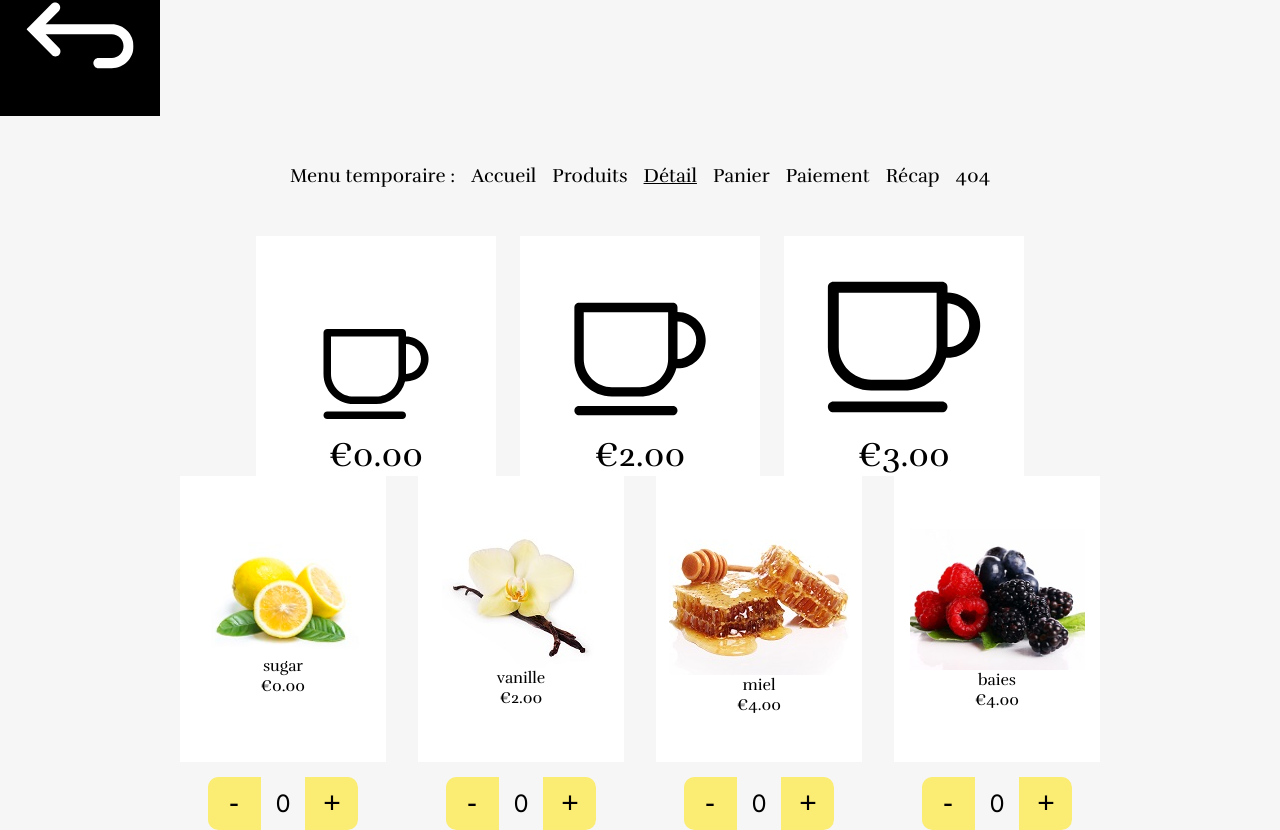
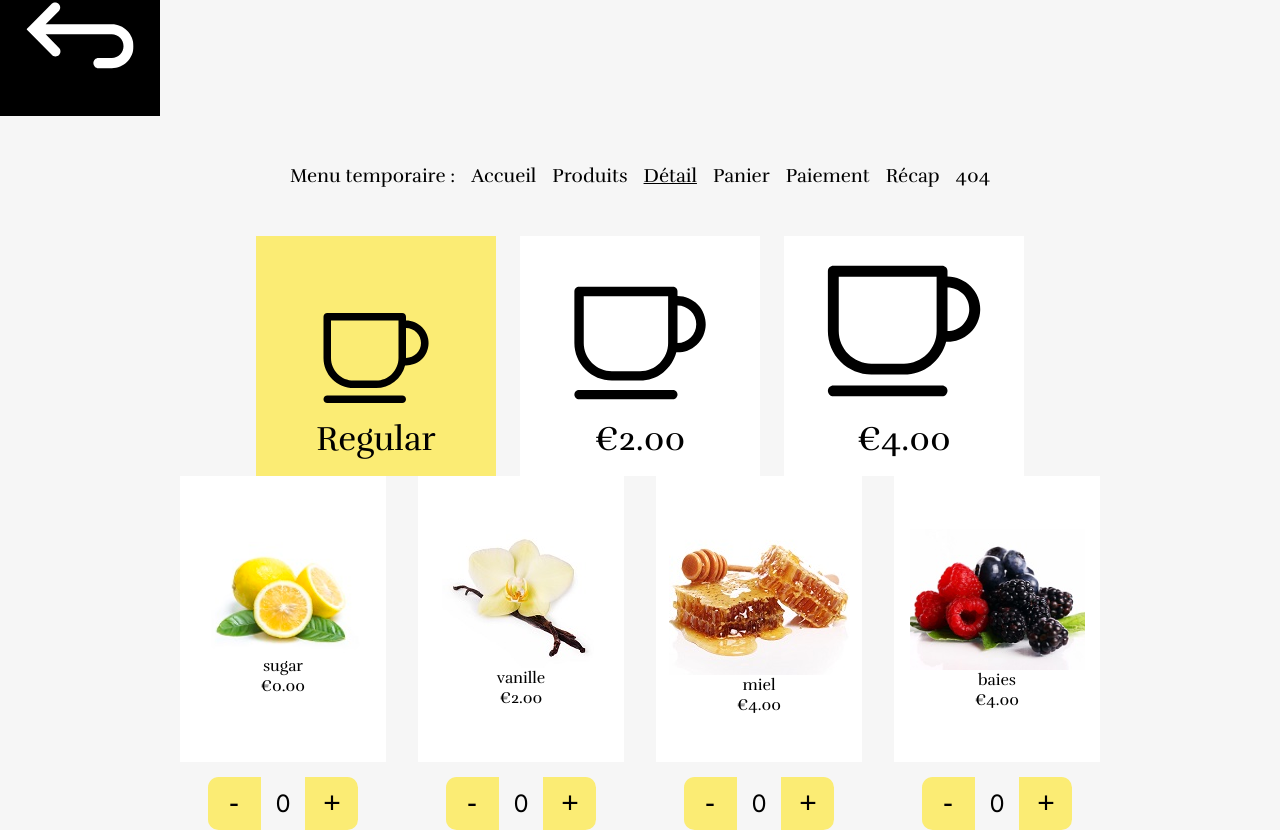
Before and after one commit to Morgane-Compa/house-of-tea, a React (Create React App) app: page /product-details in a window 1280 px wide. Shown: the part 1246-2076 px from the top of the page. Built offline with nearby package versions, Linux system fonts and the light colour scheme.

Commit message:
Pas de component SizeCutomizationButton car click indiv problématique

```diff
--- a/src/components/SizeChoiceList/SizeChoiceList.module.scss
+++ b/src/components/SizeChoiceList/SizeChoiceList.module.scss
@@ -1,5 +1,50 @@
-.inline {
+.container {
     display: flex;
-    gap: 1.5rem;
+    justify-content: center;
+    gap: 1.5rem
+}
 
+.yellow {
+    background-color: var(--yellow);
+    width: 15rem;
+    height: 15rem;
+    display: flex;
+    flex-direction: column;
+    justify-content: flex-end;
+    align-items: center;
+  }
+
+.white {
+  background-color: var(--white);
+      width: 15rem;
+    height: 15rem;
+    display: flex;
+    flex-direction: column;
+    justify-content: flex-end;
+    align-items: center;
 }
+
+  .price {
+    font-family: var(--font-text);
+    font-size: 2.125rem;
+    margin-bottom: 1rem
+  }
+
+  @media screen and (max-width: 900px) {
+    .icon {
+      transform: scale(50%);
+    }
+
+    .yellow,
+    .white {
+      width: 5.87rem;
+      height: 5.87rem;
+    }
+
+    .price {
+      font-family: var(--font-text);
+      font-size: 1.125rem;
+      margin-top: -1rem;
+      margin-bottom: 0.5rem;
+    }
+  }
--- a/src/components/SizeChoiceList/SizeChoiceList.tsx
+++ b/src/components/SizeChoiceList/SizeChoiceList.tsx
@@ -1,30 +1,82 @@
-import SizeCustomizationButton from "components/SizeCustomizationButton/SizeCustomizationButton";
+// import SizeCustomizationButton from "components/SizeCustomizationButton/SizeCustomizationButton";
+import { useState } from 'react';
+import { CurrencyFormater } from 'utilities/CurrencyFormater';
 import style from "./SizeChoiceList.module.scss";
 
 const SizeChoiceList = () => {
+  // Je n'arrive pas à avoir un comportement "individuel" pour chaque btn au click
+  // return (
+  //   <div className={style.inline}>
+  //     {/* small */}
+  //     <SizeCustomizationButton
+  //       icon={"/assets/icons/small-cup.svg"}
+  //       price={0}
+  //       id={1}
+  //     />
+  //     {/* medium */}
+  //     <SizeCustomizationButton
+  //       icon={"/assets/icons/mid-cup.svg"}
+  //       price={2}
+  //       id={2}
+  //     />
+  //     {/* big */}
+  //     <SizeCustomizationButton
+  //       icon={"/assets/icons/big-cup.svg"}
+  //       price={3}
+  //       id={3}
+  //     />
+  //   </div>
+  // );
+
+  const [isSmall, setIsSmall] = useState(true);
+  const [isMid, setIsMid] = useState(false);
+  const [isBig, setIsBig] = useState(false);
+
+  function handleOnClick(event: React.MouseEvent<HTMLButtonElement>) {
+    event.preventDefault();
+    const size: HTMLButtonElement = event.currentTarget;
+
+    if(size.id === "small") {
+      setIsSmall(true)
+      setIsMid(false)
+      setIsBig(false)
+    }
+    if(size.id === "mid") {
+      setIsSmall(false)
+      setIsMid(true)
+      setIsBig(false)
+    }
+    if(size.id === "big") {
+      setIsSmall(false)
+      setIsMid(false)
+      setIsBig(true)
+    }
+
+    console.log(size.id);
+  }
 
   return (
-    <div className={style.inline}>
-      {/* small */}
-      <SizeCustomizationButton
-        icon={"/assets/icons/small-cup.svg"}
-        price={0}
-        id={1}
-      />
-      {/* medium */}
-      <SizeCustomizationButton
-        icon={"/assets/icons/mid-cup.svg"}
-        price={2}
-        id={2}
-      />
-      {/* big */}
-      <SizeCustomizationButton
-        icon={"/assets/icons/big-cup.svg"}
-        price={3}
-        id={3}
-      />
+    <div className={style.container}>
+      <button className={isSmall ? style.yellow : style.white} id="small" onClick={handleOnClick}>
+      <div className={style.responsive}>
+        <img src="../assets/icons/small-cup.svg" alt="size" className={style.icon} />
+        <div className={style.price}>Regular</div>
+      </div>
+      </button>
+      <button className={isMid ? style.yellow : style.white}  id="mid" onClick={handleOnClick}>
+      <div className={style.responsive}>
+        <img src="../assets/icons/mid-cup.svg" alt="size" className={style.icon} />
+        <div className={style.price}>{CurrencyFormater(2)}</div>
+      </div>
+      </button>
+      <button className={isBig ? style.yellow : style.white}  id="big" onClick={handleOnClick}>
+      <div className={style.responsive}>
+        <img src="../assets/icons/big-cup.svg" alt="size" className={style.icon} />
+        <div className={style.price}>{CurrencyFormater(4)}</div>
+      </div>
+      </button>
     </div>
-  );
+  )
 };
 
 export default SizeChoiceList;
--- a/src/pages/ProductDetailsPage/ProductDetailsPage.tsx
+++ b/src/pages/ProductDetailsPage/ProductDetailsPage.tsx
@@ -7,6 +7,7 @@ const ProductDetailsPage = () => {
   return (
     <>
     <SizeChoiceList />
+    {/* Créer un map sur le mock extras */}
     <div className={style.extraContainer}>
     <ExtraCard name={"sugar"} image={"/assets/products/extras/citron.svg"} price={0}/>
     <ExtraCard name={"vanille"} image={"/assets/products/extras/baton-vanille.svg"} price={2}/>
```
